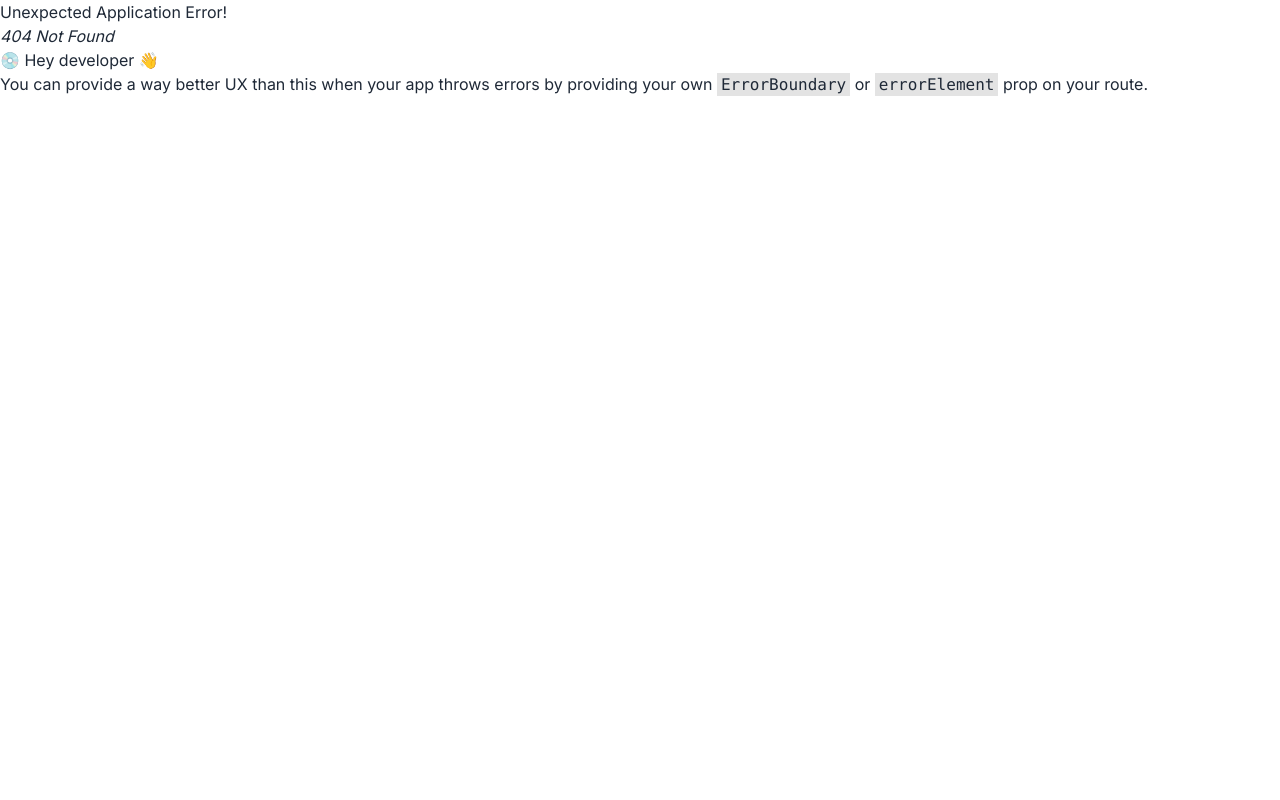
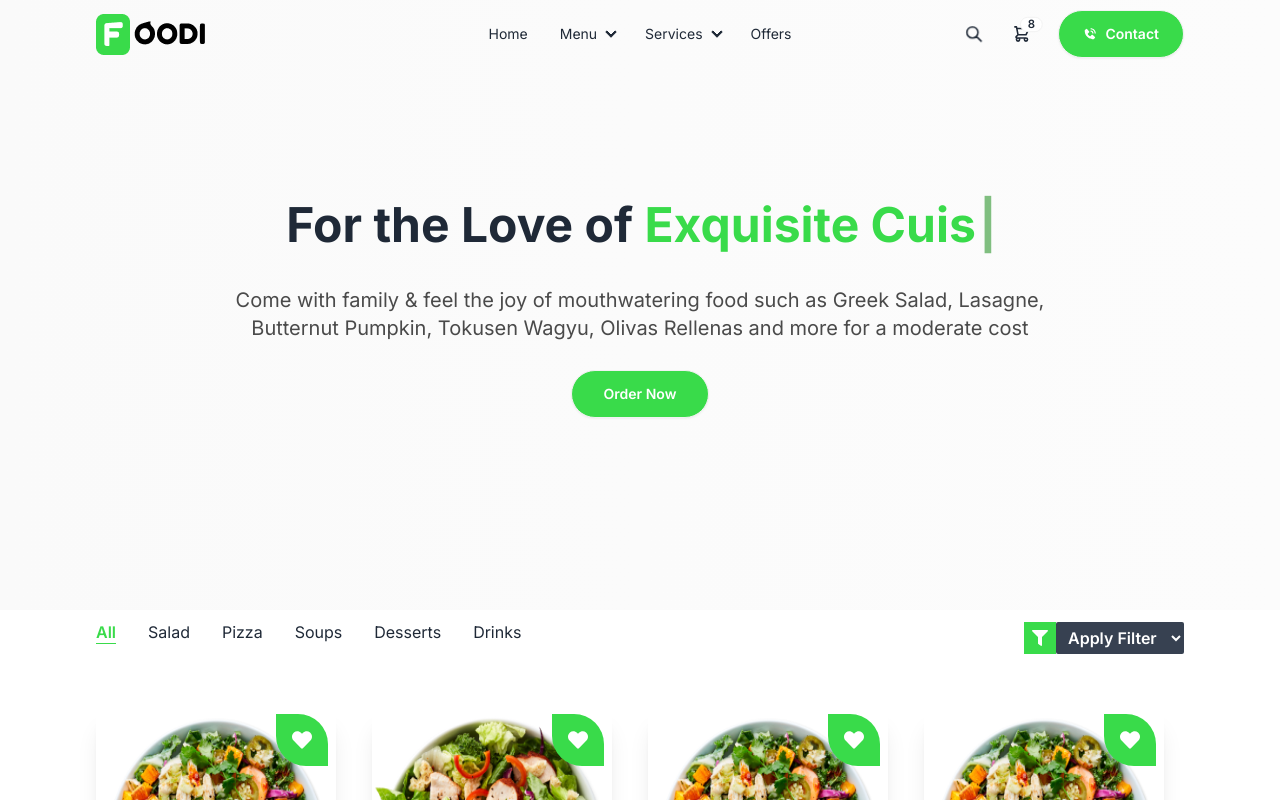
Before and after one commit to Ali-Zilani/TastyBites, a React (Vite) app in the folder frontend/: page /menu in a window 1280 px wide. Before the commit this address had no page. Shown: the top 800 px of the page. Built offline with nearby package versions, Linux system fonts and the light colour scheme.

Commit message:
Menu page completed using filtering,fetching data from backend and pagination

```diff
--- a/frontend/src/App.css
+++ b/frontend/src/App.css
@@ -21,3 +21,10 @@ header{
 .heartStar{
     border-radius: 0px 30px 0px 30px;
 }
+
+.active{
+    text-decoration: underline;
+    text-underline-offset: 5px;
+    color: #39DB4A;
+    font-weight: 600;
+  }
--- a/frontend/src/components/AnimatedText.jsx
+++ /dev/null
@@ -1,21 +0,0 @@
-import React from 'react';
-import { Cursor, useTypewriter } from 'react-simple-typewriter';
-
-function AnimatedText() {
-  const [text] = useTypewriter({
-    words: ['Delectable Food', 'Exquisite Cuisines', 'Savory Sensations'],
-    loop: true,
-    typeSpeed: 120,
-    deleteSpeed: 60,
-  });
-
-  return (
-    <h2 className="md:text-5xl text-4xl font-bold md:leading-snug leading-snug">
-      Dive into Delights of {' '}
-      <span className='text-green'>{text}</span>
-      <Cursor cursorStyle='|' cursorColor='green' />
-    </h2>
-  );
-}
-
-export default AnimatedText;
--- /dev/null
+++ b/frontend/src/components/Animation/AnimatedTextForBanner.jsx
@@ -0,0 +1,20 @@
+import React from "react";
+import { Cursor, useTypewriter } from "react-simple-typewriter";
+
+function AnimatedTextForBanner() {
+  const [text] = useTypewriter({
+    words: ["Delectable Food", "Exquisite Cuisines", "Savory Sensations"],
+    loop: true,
+    typeSpeed: 120,
+    deleteSpeed: 60,
+  });
+
+  return (
+    <h2 className="md:text-5xl text-4xl font-bold md:leading-snug leading-snug">
+      Dive into Delights of <span className="text-green">{text}</span>
+      <Cursor cursorStyle="|" cursorColor="green" />
+    </h2>
+  );
+}
+
+export default AnimatedTextForBanner;
--- /dev/null
+++ b/frontend/src/components/Animation/AnimatedTextForMenu.jsx
@@ -0,0 +1,20 @@
+import React from "react";
+import { Cursor, useTypewriter } from "react-simple-typewriter";
+
+function AnimatedTextForMenu() {
+  const [text] = useTypewriter({
+    words: ["Delicious Food", "Exquisite Cuisines", "Savory Sensations"],
+    loop: true,
+    typeSpeed: 120,
+    deleteSpeed: 60,
+  });
+
+  return (
+    <h2 className="md:text-5xl text-4xl font-bold  md:leading-snug leading-snug">
+      For the Love of <span className="text-green">{text}</span>
+      <Cursor cursorStyle="|" cursorColor="green" />
+    </h2>
+  );
+}
+
+export default AnimatedTextForMenu;
--- a/frontend/src/components/Banner.jsx
+++ b/frontend/src/components/Banner.jsx
@@ -1,7 +1,6 @@
-import AnimatedText from "./AnimatedText";
+import AnimatedTextForBanner from "./Animation/AnimatedTextForBanner";
 
 function Banner() {
-
   return (
     <div className="section-container bg-gradient-to-r from-[#FAFAFA] from-0% to-[#FCFCFC] to-100%">
       <div className="py-24 flex flex-col md:flex-row-reverse justify-between gap-8">
@@ -10,37 +9,79 @@ function Banner() {
           <img src="/images/home/banner.png" alt="banner" />
           <div className="flex flex-col md:flex-row items-center justify-around -mt-14 ">
             <div className="flex bg-white py-2 px-3 rounded-2xl items-center gap-3 shadow-md w-64">
-              <img src="/images/home/b-food1.png" alt="food1" className="rounded-2xl"/>
+              <img
+                src="/images/home/b-food1.png"
+                alt="food1"
+                className="rounded-2xl"
+              />
               <div className="space-y-1">
                 <h5 className="font-medium mb-1">Spicy noodles</h5>
                 <div className="rating rating-sm">
-                  <input type="radio" name="rating-2" className="mask mask-star-2 bg-yellow-400" />
                   <input
                     type="radio"
                     name="rating-2"
                     className="mask mask-star-2 bg-yellow-400"
-                    defaultChecked />
-                  <input type="radio" name="rating-2" className="mask mask-star-2 bg-yellow-400" />
-                  <input type="radio" name="rating-2" className="mask mask-star-2 bg-yellow-400" />
-                  <input type="radio" name="rating-2" className="mask mask-star-2 bg-yellow-400" />
+                  />
+                  <input
+                    type="radio"
+                    name="rating-2"
+                    className="mask mask-star-2 bg-yellow-400"
+                    defaultChecked
+                  />
+                  <input
+                    type="radio"
+                    name="rating-2"
+                    className="mask mask-star-2 bg-yellow-400"
+                  />
+                  <input
+                    type="radio"
+                    name="rating-2"
+                    className="mask mask-star-2 bg-yellow-400"
+                  />
+                  <input
+                    type="radio"
+                    name="rating-2"
+                    className="mask mask-star-2 bg-yellow-400"
+                  />
                 </div>
                 <p className="text-red">$18.00</p>
               </div>
             </div>
             <div className=" hidden sm:flex bg-white py-2 px-3 rounded-2xl items-center gap-3 shadow-md w-64">
-              <img src="/images/home/b-food1.png" alt="food1" className="rounded-2xl"/>
+              <img
+                src="/images/home/b-food1.png"
+                alt="food1"
+                className="rounded-2xl"
+              />
               <div className="space-y-1">
                 <h5 className="font-medium mb-1">Spicy noodles</h5>
                 <div className="rating rating-sm">
-                  <input type="radio" name="rating-2" className="mask mask-star-2 bg-yellow-400" />
                   <input
                     type="radio"
                     name="rating-2"
                     className="mask mask-star-2 bg-yellow-400"
-                    defaultChecked />
-                  <input type="radio" name="rating-2" className="mask mask-star-2 bg-yellow-400" />
-                  <input type="radio" name="rating-2" className="mask mask-star-2 bg-yellow-400" />
-                  <input type="radio" name="rating-2" className="mask mask-star-2 bg-yellow-400" />
+                  />
+                  <input
+                    type="radio"
+                    name="rating-2"
+                    className="mask mask-star-2 bg-yellow-400"
+                    defaultChecked
+                  />
+                  <input
+                    type="radio"
+                    name="rating-2"
+                    className="mask mask-star-2 bg-yellow-400"
+                  />
+                  <input
+                    type="radio"
+                    name="rating-2"
+                    className="mask mask-star-2 bg-yellow-400"
+                  />
+                  <input
+                    type="radio"
+                    name="rating-2"
+                    className="mask mask-star-2 bg-yellow-400"
+                  />
                 </div>
                 <p className="text-red">$18.00</p>
               </div>
@@ -49,13 +90,18 @@ function Banner() {
         </div>
         {/* texts */}
         <div className="md:w-1/2 space-y-7 px-5 pr-7 mt-8 sm:mt-40">
-          <AnimatedText/>
-          <p className="text-xl text-[#4A4A4A]">Where Each Plate Weaves a Story of Culinary Mastery and Passionate Craftsmanship</p>
-          <button className="btn bg-green text-white px-8 py-3 font-semibold rounded-full">Order Now</button>
+          <AnimatedTextForBanner />
+          <p className="text-xl text-[#4A4A4A]">
+            Where Each Plate Weaves a Story of Culinary Mastery and Passionate
+            Craftsmanship
+          </p>
+          <button className="btn bg-green text-white px-8 py-3 font-semibold rounded-full">
+            Order Now
+          </button>
         </div>
       </div>
     </div>
-  )
+  );
 }
 
 export default Banner;
--- a/frontend/src/components/Navbar.jsx
+++ b/frontend/src/components/Navbar.jsx
@@ -27,7 +27,7 @@ function Navbar() {
             <details>
             <summary>Menu</summary>
             <ul className="p-2">
-                <li><a>All</a></li>
+                <li><Link to='/menu'>All</Link></li>
                 <li><a>Salad</a></li>
                 <li><a>Pizza</a></li>
             </ul>
--- a/frontend/src/layout/Main.jsx
+++ b/frontend/src/layout/Main.jsx
@@ -9,7 +9,10 @@ function Main() {
     <div>
         <Navbar/>
         {/* all children will render from here */}
-        <Outlet/>
+        <div className='min-h-screen'>
+          <Outlet/>
+        </div>
+
         <Footer/>
     </div>
   )
--- /dev/null
+++ b/frontend/src/pages/shop/Menu.jsx
@@ -0,0 +1,201 @@
+import React, { useEffect, useState } from "react";
+import Cards from "../../components/Cards";
+import { FaFilter } from "react-icons/fa";
+import AnimatedTextForMenu from "../../components/Animation/AnimatedTextForMenu";
+
+const Menu = () => {
+  const [menu, setMenu] = useState([]);
+  const [filteredItems, setFilteredItems] = useState([]);
+  const [selectedCategory, setSelectedCategory] = useState("all");
+  const [sortOption, setSortOption] = useState("default");
+  const [currentPage, setCurrentPage] = useState(1);
+  const [itemsPerPage] = useState(8); // Number of items to display per page
+
+  useEffect(() => {
+    // Fetching data from the backend
+    const fetchData = async () => {
+      try {
+        const response = await fetch("/menu.json");
+        const data = await response.json();
+        //console.log(data);
+        setMenu(data);
+        setFilteredItems(data); // Initially, display all items
+      } catch (error) {
+        console.error("Error in fetching data:", error);
+      }
+    };
+
+    fetchData();
+  }, []);
+
+  // filtering data based on category
+  const filterItems = (category) => {
+    const filtered =
+      category === "all"
+        ? menu
+        : menu.filter((item) => item.category === category);
+
+    setFilteredItems(filtered);
+    setSelectedCategory(category);
+    setCurrentPage(1);
+  };
+
+  // show all data
+  const showAll = () => {
+    setFilteredItems(menu);
+    setSelectedCategory("all");
+    setCurrentPage(1);
+  };
+
+  // sorting logic
+  const handleSortChange = (option) => {
+    setSortOption(option);
+
+    // Logic for sorting based on the selected option
+    let sortedItems = [...filteredItems];
+
+    switch (option) {
+      case "A-Z":
+        sortedItems.sort((a, b) => a.name.localeCompare(b.name));
+        break;
+      case "Z-A":
+        sortedItems.sort((a, b) => b.name.localeCompare(a.name));
+        break;
+      case "low-to-high":
+        sortedItems.sort((a, b) => a.price - b.price);
+        break;
+      case "high-to-low":
+        sortedItems.sort((a, b) => b.price - a.price);
+        break;
+      default:
+        // Do nothing for the "default" case
+        break;
+    }
+
+    setFilteredItems(sortedItems);
+    setCurrentPage(1);
+  };
+
+//   console.log(filteredItems);
+  // Pagination logic
+  const indexOfLastItem = currentPage * itemsPerPage;
+  const indexOfFirstItem = indexOfLastItem - itemsPerPage;
+  const currentItems = filteredItems.slice(indexOfFirstItem, indexOfLastItem);
+
+  const paginate = (pageNumber) => setCurrentPage(pageNumber);
+
+
+  return (
+    <div>
+      {/* menu banner animated texts + pagination */}
+      <div className="max-w-screen-2xl container mx-auto xl:px-24 px-4 bg-gradient-to-r from-0% from-[#FAFAFA] to-[#FCFCFC] to-100%">
+        <div className="py-48 flex flex-col items-center justify-center">
+          {/* content */}
+          <div className=" text-center px-4 space-y-7">
+            <AnimatedTextForMenu/>
+            <p className="text-[#4A4A4A] text-xl md:w-4/5 mx-auto">
+              Come with family & feel the joy of mouthwatering food such as
+              Greek Salad, Lasagne, Butternut Pumpkin, Tokusen Wagyu, Olivas
+              Rellenas and more for a moderate cost
+            </p>
+            <button className="bg-green font-semibold btn text-white px-8 py-3 rounded-full">
+              Order Now
+            </button>
+          </div>
+        </div>
+      </div>
+
+      {/* menu shop section contains product card and (catergory + filter) */}
+      <div className="section-container">
+
+        {/* this div contains category buttons, filtering, */}
+        <div className="flex flex-col md:flex-row flex-wrap md:justify-between items-center space-y-3 mb-8">
+
+           {/* all category buttons */}
+          <div className="flex flex-row justify-start md:items-center md:gap-8 gap-4  flex-wrap">
+            <button
+              onClick={showAll}
+              className={selectedCategory === "all" ? "active" : ""}
+              // "active" is a custom css which is written in app.css
+            >
+              All
+            </button>
+            <button
+              onClick={() => filterItems("salad")}
+              className={selectedCategory === "salad" ? "active" : ""}
+            >
+              Salad
+            </button>
+            <button
+              onClick={() => filterItems("pizza")}
+              className={selectedCategory === "pizza" ? "active" : ""}
+            >
+              Pizza
+            </button>
+            <button
+              onClick={() => filterItems("soup")}
+              className={selectedCategory === "soup" ? "active" : ""}
+            >
+              Soups
+            </button>
+            <button
+              onClick={() => filterItems("dessert")}
+              className={selectedCategory === "dessert" ? "active" : ""}
+            >
+              Desserts
+            </button>
+            <button
+              onClick={() => filterItems("drinks")}
+              className={selectedCategory === "drinks" ? "active" : ""}
+            >
+              Drinks
+            </button>
+          </div>
+
+            {/* filter options and sorting */}
+          <div className="flex justify-end mb-4 rounded-sm">
+            <div className="bg-green  p-2  ">
+              <FaFilter className="text-white h-4 w-4 " />
+            </div>
+            <select //sorting options
+              id="sort"
+              onChange={(e) => handleSortChange(e.target.value)}
+              value={sortOption}
+              className="bg-gray-700 text-white px-2 py-1 rounded-sm font-semibold"
+            >
+              <option value="default">Apply Filter</option>
+              <option value="A-Z">A-Z</option>
+              <option value="Z-A">Z-A</option>
+              <option value="low-to-high">Low to High</option>
+              <option value="high-to-low">High to Low</option>
+            </select>
+          </div>
+        </div>
+
+        {/* product card */}
+        <div className="grid md:grid-cols-4 sm:grid-cols-2 grid-cols-1 gap-4 ">
+          {currentItems.map((item) => (
+            <Cards key={item._id} item={item} />
+          ))}
+        </div>
+      </div>
+
+       {/* Pagination */}
+       <div className="flex justify-center my-8">
+        {Array.from({ length: Math.ceil(filteredItems.length / itemsPerPage) }).map((_, index) => (
+          <button
+            key={index + 1}
+            onClick={() => paginate(index + 1)}
+            className={`mx-1 px-3 py-1 rounded-full ${
+              currentPage === index + 1 ? "bg-green text-white" : "bg-gray-200"
+            }`}
+          >
+            {index + 1}
+          </button>
+        ))}
+      </div>
+    </div>
+  );
+};
+
+export default Menu;
```
Also changed, not shown: frontend/src/router/Router.jsx (+10 -4 lines).
